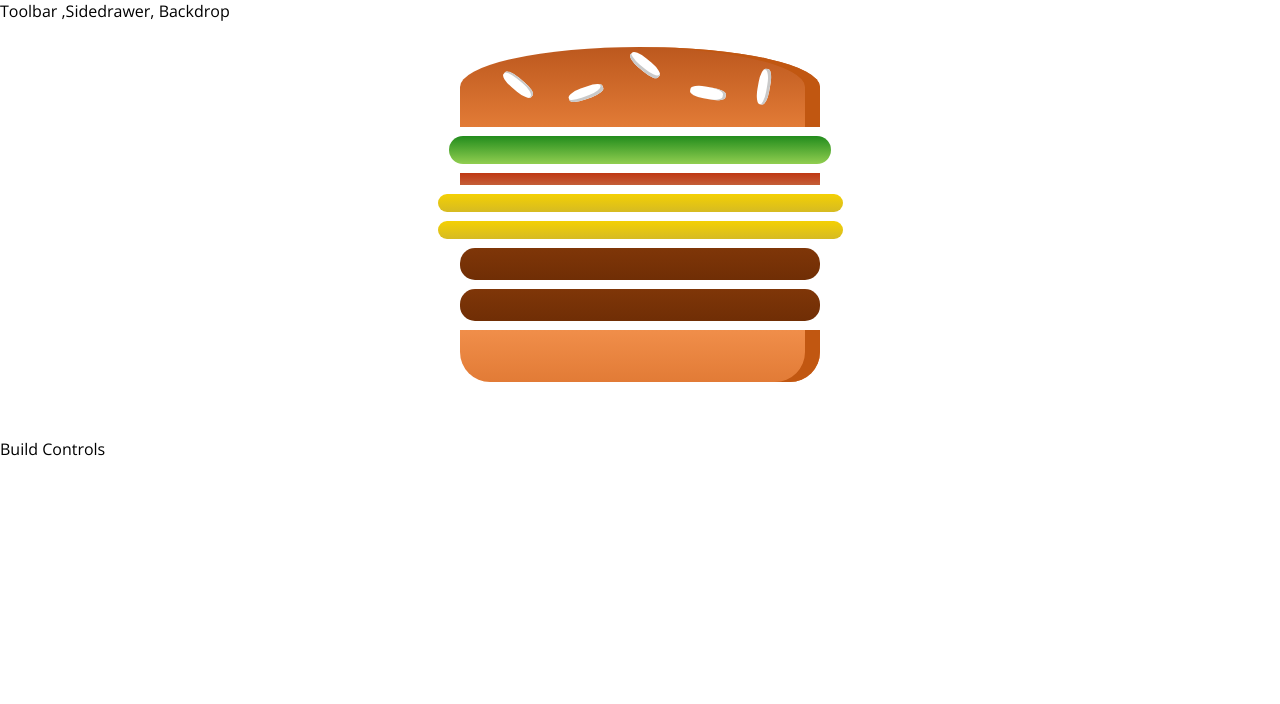
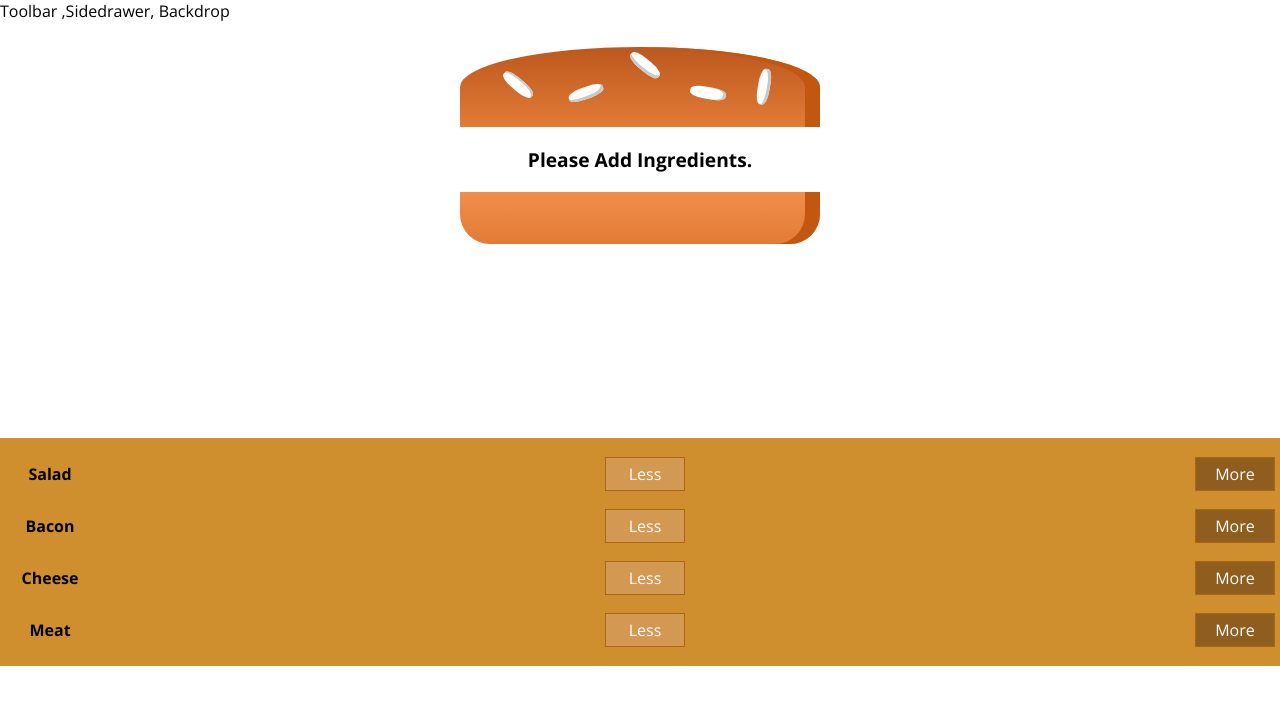
Before and after one commit to nikesh9220/Burger-Builder, a React app: page / in a window 1280 px wide. Shown: the top 704 px of the page. Built offline with nearby package versions, Linux system fonts and the light colour scheme.

Commit message:
Adding Controls

```diff
--- /dev/null
+++ b/src/components/Burer/BuildControls/BuildControl/BuildControl.css
@@ -0,0 +1,56 @@
+.BuildControl {
+    display: flex;
+    justify-content: space-between;
+    align-items: center;
+    margin: 5px 0;
+}
+
+.BuildControl button {
+    display: block;
+    font: inherit;
+    padding: 5px;
+    margin: 0 5px;
+    width: 80px;
+    border: 1px solid #AA6817;
+    cursor: pointer;
+    outline: none;
+}
+
+.BuildControl button:disabled {
+    background-color: #AC9980;
+    border: 1px solid #7E7365;
+    color: #ccc;
+    cursor: default;
+}
+
+.BuildControl button:hover:disabled {
+    background-color: #AC9980;
+    color: #ccc;
+    cursor: not-allowed;
+}
+
+.Label {
+    padding: 10px;
+    font-weight: bold;
+    width: 80px;
+}
+
+.BuildControl .Less {
+    background-color: #D39952;
+    color: white;
+}
+
+.BuildControl .More {
+    background-color: #8F5E1E;
+    color: white;
+}
+
+.BuildControl .Less:hover, .BuildControl .Less:active {
+    background-color: #DAA972;
+    color: white;
+}
+
+.BuildControl .More:hover,.BuildControl .More:active {
+    background-color: #99703F;
+    color: white;
+}
--- /dev/null
+++ b/src/components/Burer/BuildControls/BuildControl/BuildControl.js
@@ -0,0 +1,12 @@
+import React from 'react'
+import classes from './BuildControl.css'
+const buildControl = (props) =>(
+    <div className={classes.BuildControl}>
+        <div className={classes.Label}>{props.label}</div>
+        <button className={classes.Less} >Less</button>
+        <button className={classes.More}>More</button>
+    </div>
+
+);
+
+export default buildControl;
--- /dev/null
+++ b/src/components/Burer/BuildControls/BuildControls.css
@@ -0,0 +1,10 @@
+.BuildControls{
+    width: 100%;
+    background-color: #cf8f2e;
+    display: flex;
+    flex-flow: column;
+    text-align: center;
+    box-shadow: 0  2px 1p #ccc;
+    margin: auto;
+    padding: 10px 0;
+}
--- /dev/null
+++ b/src/components/Burer/BuildControls/BuildControls.js
@@ -0,0 +1,21 @@
+import React from 'react'
+import classes from './BuildControls.css'
+import BuildControl from './BuildControl/BuildControl'
+const controls =[
+    {label:'Salad', type:'salad'},
+    {label:'Bacon', type:'bacon'},
+    {label:'Cheese', type:'cheese'},
+    {label:'Meat', type:'meat'}
+]
+const buildControls = (props) =>(
+    <div className={classes.BuildControls}>
+        {
+            controls.map(ctrl =>(
+                <BuildControl key={ctrl.label} label={ctrl.label}/>
+            ))
+        }
+    </div>
+
+);
+
+export default buildControls;
--- a/src/components/Burer/Burger.js
+++ b/src/components/Burer/Burger.js
@@ -1,19 +1,25 @@
 import React from 'react'
 import classes from './Burger.css'
 import BurgerIngredient from '../Burer/BurgerIngredient/BurgerIngredient'
-import { object } from 'prop-types'
 const burger = (props) => {
-    const transformedIngredients = Object.keys(props.ingredients)
+    let transformedIngredients = Object.keys(props.ingredients)
     .map(igKey => {
-        debugger
+
         return [...Array(props.ingredients[igKey])].map(
 
             (_,i) =>{
-                debugger
+
                 return <BurgerIngredient key={igKey + i} type={igKey}/>
             }
         );
-    });
+    }).reduce((arr,el) =>{
+        debugger;
+        return arr.concat(el)
+    },[]);
+    console.log(transformedIngredients)
+    if(transformedIngredients.length === 0){
+        transformedIngredients = <p>Please Add Ingredients.</p>
+    }
     return(
         <div className={classes.Burger}>
             <BurgerIngredient type="bread-top"/>
--- a/src/containers/BurgerBuilder/BurgerBuilder.js
+++ b/src/containers/BurgerBuilder/BurgerBuilder.js
@@ -1,20 +1,21 @@
 import React,{Component} from 'react'
 import Aux from '../../hoc/Auxilory'
 import Burger from '../../components/Burer/Burger'
+import BuildControls from '../../components/Burer/BuildControls/BuildControls'
 class BurgerBuilder extends Component{
     state ={
         ingredients: {
-            salad:1,
-            bacon:1,
-            cheese:2,
-            meat:2
+            salad:0,
+            bacon:0,
+            cheese:0,
+            meat:0
         }
     }
 render(){
     return(
         <Aux>
             <Burger ingredients={this.state.ingredients}/>
-            <div>Build Controls</div>
+            <BuildControls/>
         </Aux>
     );
 };
```
